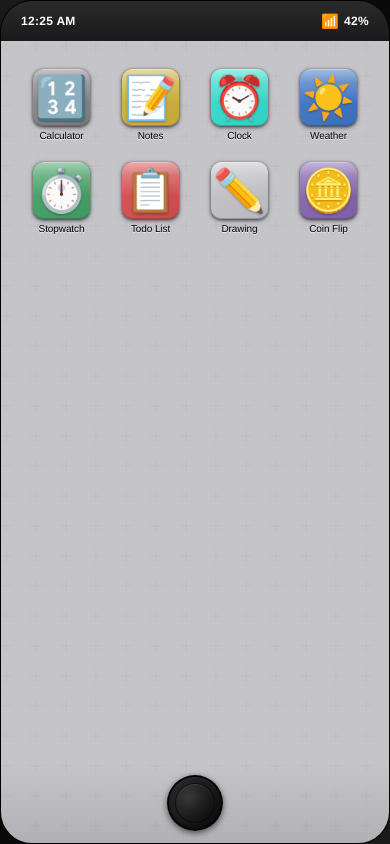
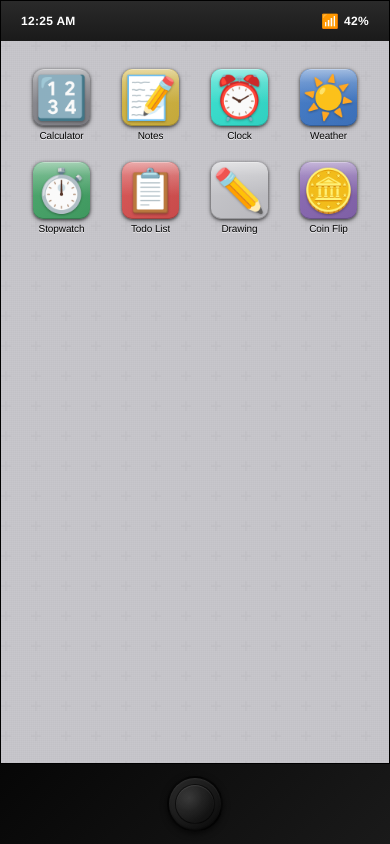
Before and after one commit to retired-wizard/vibephone, a Next.js app: page / in a window 390 px wide. Built offline with nearby package versions, Linux system fonts and the light colour scheme.

Commit message:
Restructure screen to 9:16 aspect ratio with home button below, and update to Gemini 3 Flash

```diff
--- a/app/api/generate-app/route.ts
+++ b/app/api/generate-app/route.ts
@@ -52,7 +52,7 @@ Generate ONLY the HTML code. Do not include any markdown formatting, code blocks
         'X-Title': 'VibePhone'
       },
       body: JSON.stringify({
-        model: 'openai/gpt-4o-mini', // Using a cost-effective model
+        model: 'google/gemini-3-flash', // Using Gemini 3 Flash
         messages: [
           {
             role: 'system',
--- a/app/globals.css
+++ b/app/globals.css
@@ -109,7 +109,6 @@ body {
 .device-bezel {
   width: 100%;
   max-width: 375px;
-  aspect-ratio: 9 / 16;
   max-height: 90vh;
   background: linear-gradient(135deg, #1a1a1a 0%, #000000 50%, #1a1a1a 100%);
   border-radius: 36px;
@@ -120,6 +119,28 @@ body {
     inset 0 2px 4px rgba(255, 255, 255, 0.1),
     0 20px 60px rgba(0, 0, 0, 0.8);
   position: relative;
+  display: flex;
+  flex-direction: column;
+}
+
+/* Screen area - exactly 9:16 aspect ratio */
+.screen-area {
+  width: 100%;
+  aspect-ratio: 9 / 16;
+  background: #000;
+  border-radius: 32px;
+  overflow: hidden;
+  position: relative;
+  display: flex;
+  flex-direction: column;
+  border: 1px solid rgba(0, 0, 0, 0.5);
+}
+
+/* Home button container */
+.home-button-container {
+  display: flex;
+  justify-content: center;
+  padding: 12px 0;
 }
 
 /* Mobile fullscreen - hide bezel and fill screen */
@@ -139,4 +160,16 @@ body {
     padding: 0;
     box-shadow: none;
   }
+
+  .screen-area {
+    border-radius: 0;
+    flex: 1;
+    aspect-ratio: unset;
+    height: calc(100vh - 80px); /* Account for home button */
+    height: calc(100dvh - 80px);
+  }
+
+  .home-button-container {
+    padding: 12px 0;
+  }
 }
--- a/app/page.tsx
+++ b/app/page.tsx
@@ -188,18 +188,8 @@ export default function Home() {
     <div className="device-container">
       {/* Device Bezel - 9:16 aspect ratio, fullscreen on mobile */}
       <div className="device-bezel">
-        {/* Screen */}
-        <div style={{
-          width: '100%',
-          height: '100%',
-          background: '#000',
-          borderRadius: '32px',
-          overflow: 'hidden',
-          position: 'relative',
-          display: 'flex',
-          flexDirection: 'column',
-          border: '1px solid rgba(0, 0, 0, 0.5)'
-        }}>
+        {/* Screen Area - 9:16 aspect ratio */}
+        <div className="screen-area">
           {/* Status Bar - Early iOS style */}
           <div style={{
             display: 'flex',
@@ -340,7 +330,6 @@ export default function Home() {
           <div className="ios-linen" style={{
             flex: 1,
             padding: '20px 16px',
-            paddingBottom: '90px',
             overflowY: 'auto',
             position: 'relative'
           }}>
@@ -454,13 +443,13 @@ export default function Home() {
             </div>
           </div>
           )}
+        </div>
 
+        {/* Home Button Container - Below screen area */}
+        <div className="home-button-container">
           {/* Home Button - Authentic iPhone 3G/3GS/4 style */}
           <div style={{
-            position: 'absolute',
-            bottom: '12px',
-            left: '50%',
-            transform: 'translateX(-50%)',
+            position: 'relative',
             width: '56px',
             height: '56px',
             borderRadius: '50%',
@@ -478,24 +467,24 @@ export default function Home() {
             zIndex: 10
           }}
           onMouseDown={(e) => {
-            e.currentTarget.style.transform = 'translateX(-50%) scale(0.92)'
+            e.currentTarget.style.transform = 'scale(0.92)'
             e.currentTarget.style.boxShadow =
               '0 1px 3px rgba(0, 0, 0, 0.6),' +
               'inset 0 1px 2px rgba(255, 255, 255, 0.05),' +
               'inset 0 -1px 2px rgba(0, 0, 0, 0.6)'
           }}
           onMouseUp={(e) => {
-            e.currentTarget.style.transform = 'translateX(-50%) scale(1)'
+            e.currentTarget.style.transform = 'scale(1)'
             e.currentTarget.style.boxShadow =
               '0 2px 6px rgba(0, 0, 0, 0.6),' +
               'inset 0 1px 2px rgba(255, 255, 255, 0.08),' +
               'inset 0 -1px 2px rgba(0, 0, 0, 0.5)'
           }}
           onTouchStart={(e) => {
-            e.currentTarget.style.transform = 'translateX(-50%) scale(0.92)'
+            e.currentTarget.style.transform = 'scale(0.92)'
           }}
           onTouchEnd={(e) => {
-            e.currentTarget.style.transform = 'translateX(-50%) scale(1)'
+            e.currentTarget.style.transform = 'scale(1)'
           }}
           onClick={handleHomeClick}
           >
@@ -509,18 +498,6 @@ export default function Home() {
               boxShadow: 'inset 0 1px 1px rgba(255, 255, 255, 0.1)'
             }} />
           </div>
-
-          {/* Bottom bezel accent */}
-          <div style={{
-            position: 'absolute',
-            bottom: '0',
-            left: '0',
-            right: '0',
-            height: '80px',
-            background: 'linear-gradient(180deg, transparent 0%, rgba(0,0,0,0.1) 100%)',
-            pointerEvents: 'none',
-            zIndex: 5
-          }} />
         </div>
       </div>
     </div>
```
